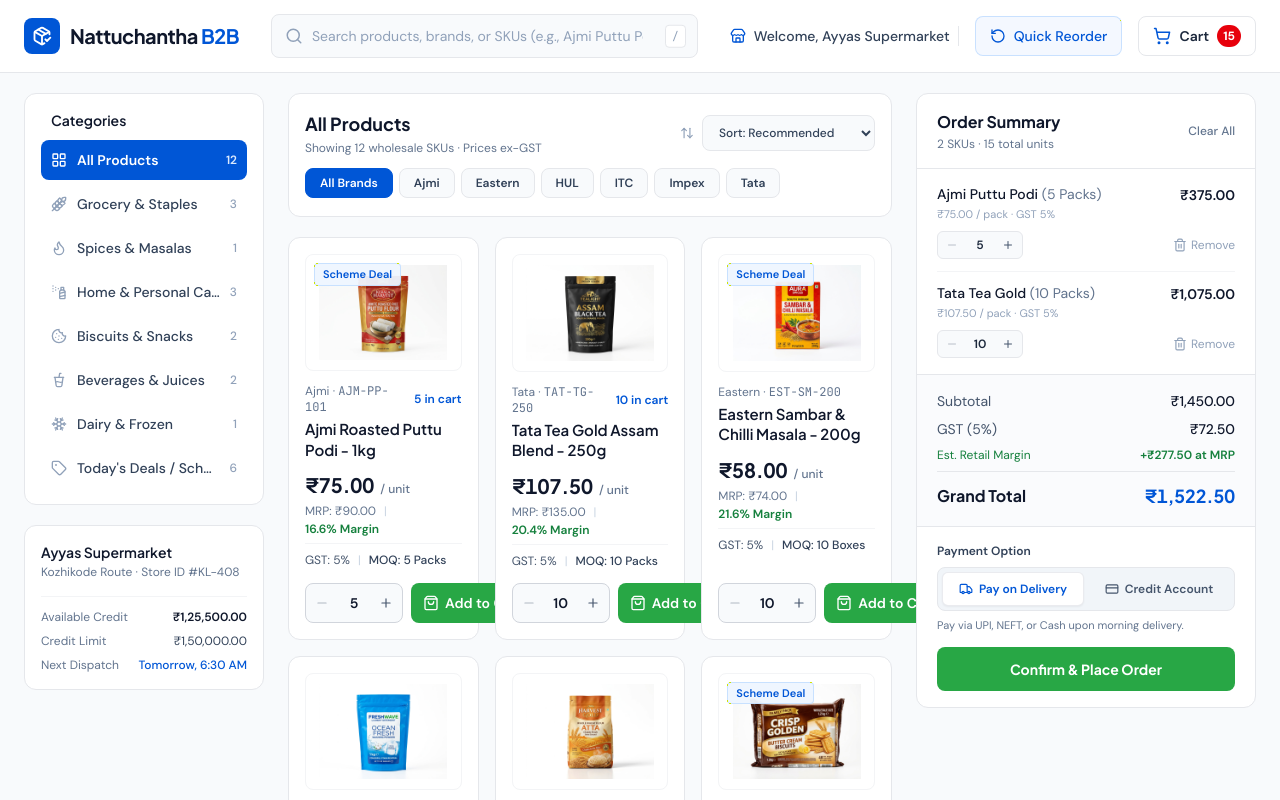
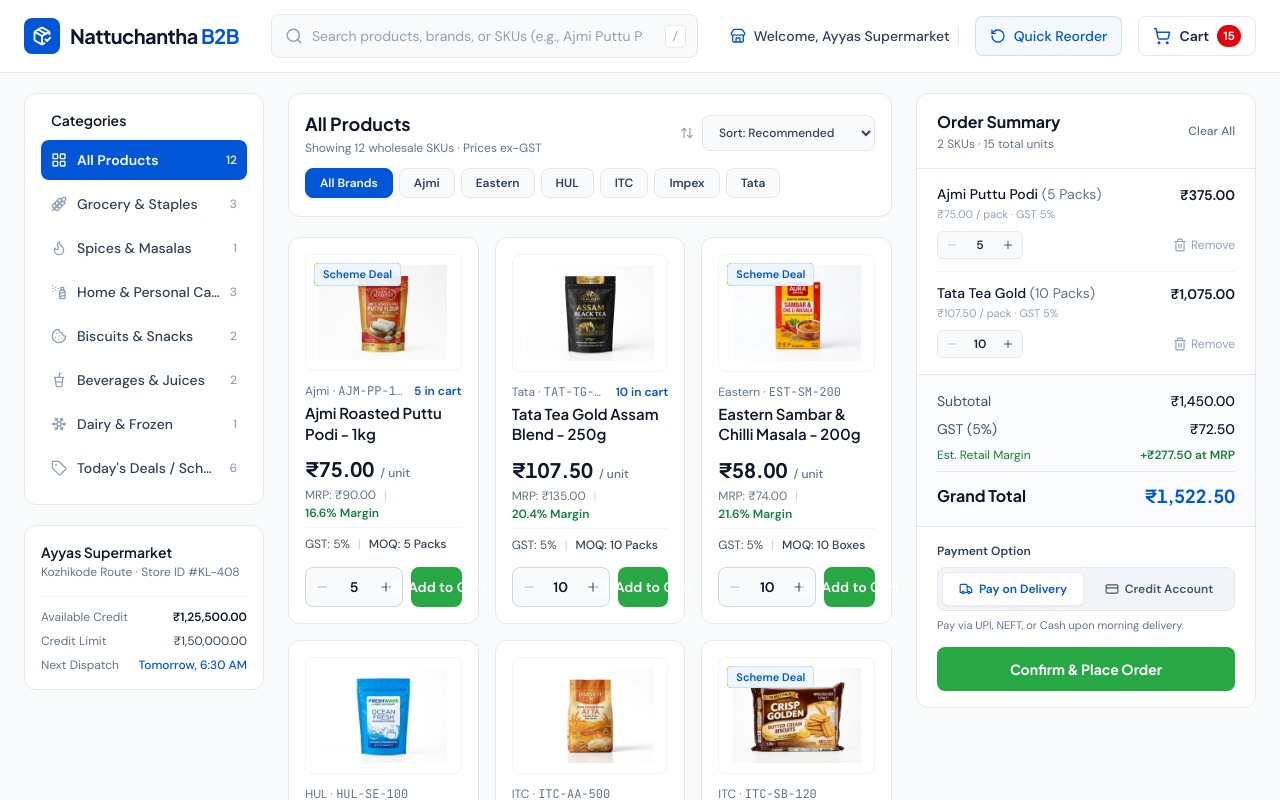
Before and after one commit to swalihpookkottur/nattunchantha_web, a React (Vite) app: page / in a window 1280 px wide. Shown: the top 800 px of the page. Built offline with nearby package versions, Linux system fonts and the light colour scheme.

Commit message:
Refactor ProductCard component for improved styling

```diff
--- a/src/components/ProductCard.tsx
+++ b/src/components/ProductCard.tsx
@@ -35,11 +35,11 @@ export const ProductCard: React.FC<ProductCardProps> = ({
   const moqUnit = pluralizeUnit(product.unitLabel, product.moq);
 
   return (
-    <article className="bg-white border border-gray-200 rounded-xl p-4 flex flex-col justify-between transition-all duration-150 hover:border-gray-300 hover:shadow-sm">
-      <div>
+    <article className="min-w-0 bg-white border border-gray-200 rounded-xl p-4 flex flex-col justify-between transition-all duration-150 hover:border-gray-300 hover:shadow-sm">
+      <div className="min-w-0">
         {/* Product Image on Pure White Background */}
         <div className="relative aspect-[4/3] w-full bg-white rounded-lg overflow-hidden mb-3 flex items-center justify-center border border-gray-100">
-          {!imageError ? (
+          {!imageError && product.image ? (
             <img
               src={product.image}
               alt={product.title}
@@ -65,11 +65,11 @@ export const ProductCard: React.FC<ProductCardProps> = ({
 
         {/* Quiet Brand & SKU Line */}
         <div className="flex items-center justify-between gap-2 text-xs text-slate-500 mb-1">
-          <span>
+          <span className="truncate">
             {product.brand} · <span className="font-mono">{product.sku}</span>
           </span>
           {inCartQty > 0 && (
-            <span className="font-semibold text-[#0056D6] tabular-nums whitespace-nowrap">
+            <span className="font-semibold text-[#0056D6] tabular-nums whitespace-nowrap shrink-0">
               {inCartQty} in cart
             </span>
           )}
@@ -145,7 +145,7 @@ export const ProductCard: React.FC<ProductCardProps> = ({
         <button
           type="button"
           onClick={handleAdd}
-          className={`flex-1 h-10 px-3 inline-flex items-center justify-center gap-1.5 text-sm font-semibold text-white rounded-lg transition-colors whitespace-nowrap cursor-pointer focus-visible:outline-none focus-visible:ring-2 focus-visible:ring-[#28A745] focus-visible:ring-offset-1 ${
+          className={`flex-1 min-w-0 h-10 px-3 inline-flex items-center justify-center gap-1.5 text-sm font-semibold text-white rounded-lg transition-colors whitespace-nowrap cursor-pointer focus-visible:outline-none focus-visible:ring-2 focus-visible:ring-[#28A745] focus-visible:ring-offset-1 ${
             justAdded
               ? 'bg-emerald-700'
               : 'bg-[#28A745] hover:bg-[#218838] active:bg-[#1e7e34]'
```
